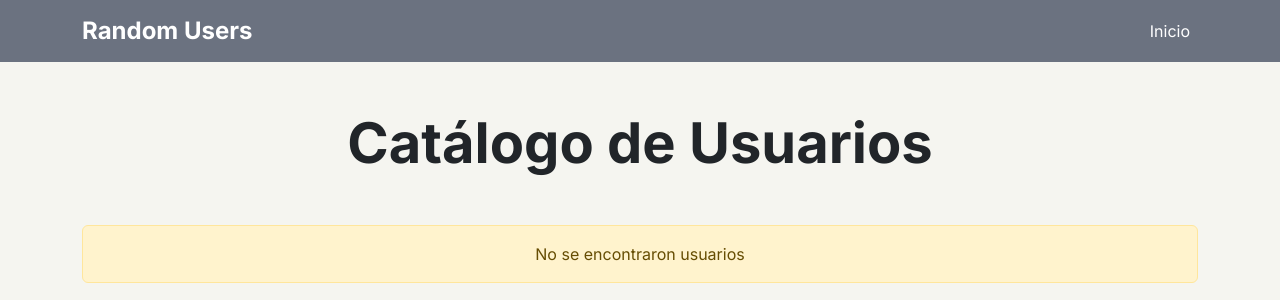
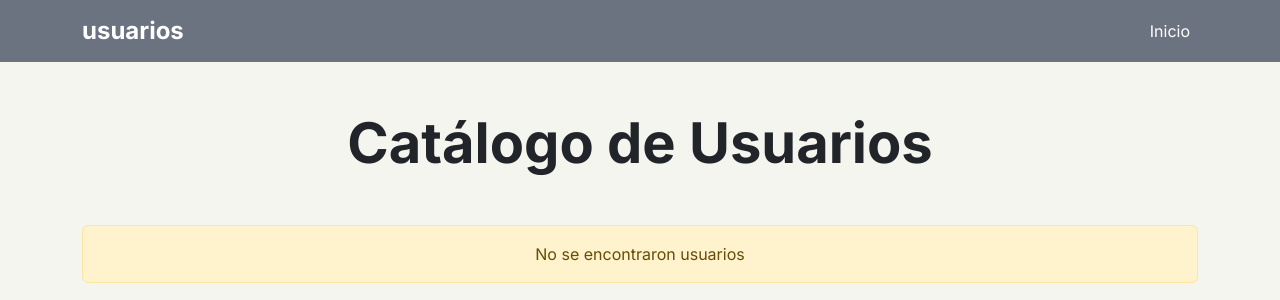
Before and after one commit to mateofaz988-beep/prueba-2-SQA, a Django app: page / in a window 1280 px wide. Shown: the top 300 px of the page. Run offline with Django 5.2, Linux system fonts and the light colour scheme; data that the repository does not hold is empty.

Commit message:
Prueba 2 adrian faz 1

```diff
--- a/templates/base.html
+++ b/templates/base.html
@@ -3,7 +3,7 @@
 <head>
     <meta charset="UTF-8">
     <meta name="viewport" content="width=device-width, initial-scale=1.0">
-    <title>{% block title %}Random Users{% endblock %}</title>
+    <title>{% block title %}usuarios{% endblock %}</title>
     <link href="https://cdn.jsdelivr.net/npm/bootstrap@5.3.0/dist/css/bootstrap.min.css" rel="stylesheet">
     <link rel="stylesheet" href="https://cdn.jsdelivr.net/npm/bootstrap-icons@1.10.5/font/bootstrap-icons.css">
     <link rel="preconnect" href="https://fonts.googleapis.com">
@@ -16,7 +16,7 @@
     <nav class="navbar navbar-expand-lg navbar-custom">
         <div class="container">
             <a class="navbar-brand fw-bold" href="{% url 'users:user_list' %}">
-                Random Users
+                usuarios
             </a>
             <button class="navbar-toggler" type="button" data-bs-toggle="collapse" data-bs-target="#navbarNav">
                 <span class="navbar-toggler-icon"></span>
--- a/templates/errors/error.html
+++ b/templates/errors/error.html
@@ -1,6 +1,6 @@
 {% extends 'base.html' %}
 
-{% block title %}Error - Random Users{% endblock %}
+{% block title %}Error - usuarios{% endblock %}
 
 {% block content %}
 <div class="row justify-content-center">
--- a/templates/users/detalle.html
+++ b/templates/users/detalle.html
@@ -1,6 +1,6 @@
 {% extends 'base.html' %}
 
-{% block title %}{{ user.name.first }} {{ user.name.last }} - Random Users{% endblock %}
+{% block title %}{{ user.name.first }} {{ user.name.last }} - usuarios{% endblock %}
 
 {% block content %}
 <div class="mb-4">
--- a/templates/users/lista.html
+++ b/templates/users/lista.html
@@ -1,6 +1,6 @@
 {% extends 'base.html' %}
 
-{% block title %}Catálogo de Usuarios - Random Users{% endblock %}
+{% block title %}Catálogo de Usuarios - usuarios{% endblock %}
 
 {% block content %}
 <div class="text-center mb-5">
```
Also changed, not shown: README.md.
